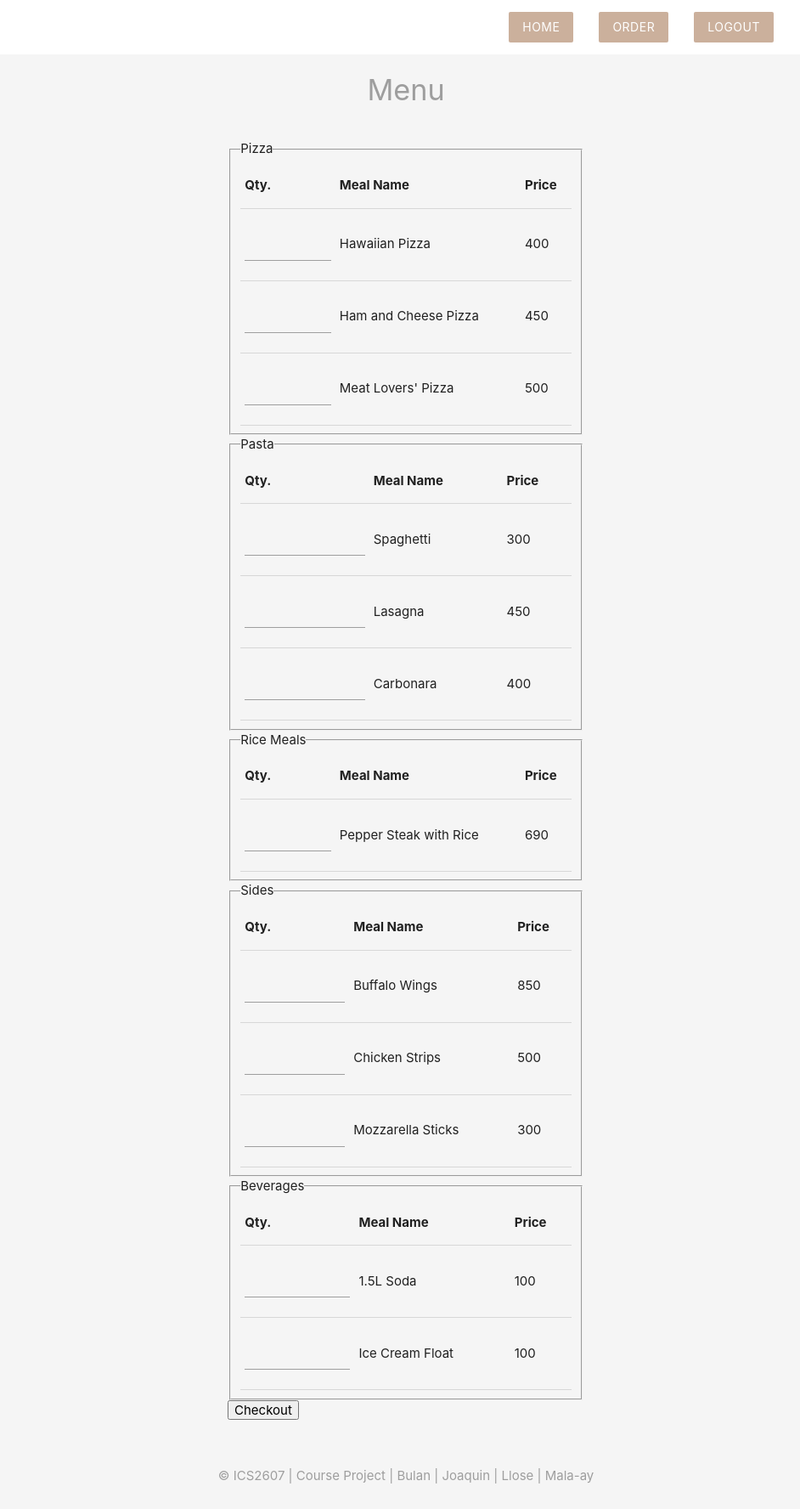
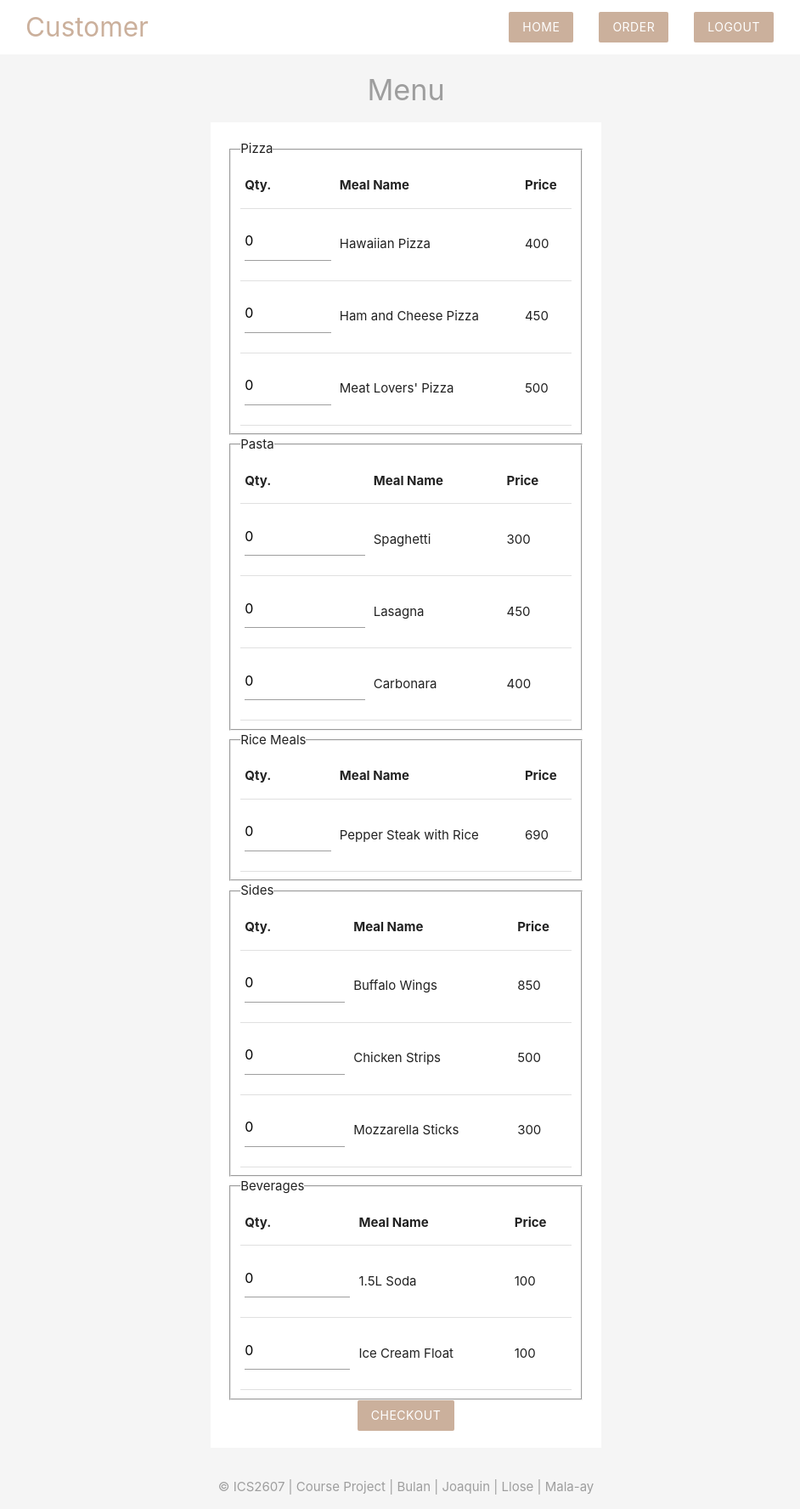
Before and after one commit to charlesJoaquin/food-delivery-system, a PHP site: page /food-delivery-system/customer/order.php in a window 1280 px wide. Shown: the whole page at 85% size, without its empty margins (162-1104 px from the left). Before the commit the page ends 1746 px from the top, so only its background shows below. Run offline with PHP 8.4, Linux system fonts and the light colour scheme; data comes from the database, SQL or seed files in the repository.

Commit message:
Reformat customer name title
Add if else statement in customer's orders to practice proper grammar.

Minor Update.

 * Add default value for number inputs.

 * Update customer header.

 * Update customer order button and form to match with employee.

```diff
--- a/customer/Temps/header.php
+++ b/customer/Temps/header.php
@@ -21,6 +21,7 @@
     <body class="grey lighten-4">
         <nav class="white z-depth-0">
             <div class="container">
+                <a href="index.php" class="brand-logo brand-text">Customer</a>
                 <ul id="nav-mobile" class="right hide-on-small-and-down">
                     <li><a href="index.php" class="btn brand z-depth-0">Home</a></li>
                     <li><a href="order.php" class="btn brand z-depth-0">Order</a></li>
--- a/customer/order.php
+++ b/customer/order.php
@@ -9,12 +9,12 @@
         ?>
 
         <h4 class="center grey-text">Menu</h4>
-        <form method="post" id="menu" action="checkout.php">
+        <form class="white" method="post" id="menu" action="checkout.php">
             <fieldset>
                 <legend>Pizza</legend>
                 <table>
                     <tr>
-                    <th>Qty.</th>
+                        <th>Qty.</th>
                         <th>Meal Name</th>
                         <th>Price</th>
                     </tr>
@@ -25,7 +25,7 @@
 
                         while ($row = $result->fetch_assoc())   {
                             echo("<tr id=\"".$row['MENU_ID']."\">");
-                                echo("<td>"."<input type=\"number\" min=\"0\" max=\"25\" name=\"item-".$row['MENU_ID']."\"></td>");
+                                echo("<td>"."<input type=\"number\" value=\"0\" min=\"0\" max=\"25\" name=\"item-".$row['MENU_ID']."\"></td>");
                                 echo("<td>".$row['MENU_NAME']."</td>");
                                 echo("<td>".$row['MENU_PRICE']."</td>");
                             echo("</tr>");
@@ -49,7 +49,7 @@
 
                         while ($row = $result->fetch_assoc())   {
                             echo("<tr id=\"".$row['MENU_ID']."\">");
-                                echo("<td>"."<input type=\"number\" min=\"0\" max=\"25\" name=\"item-".$row['MENU_ID']."\"></td>");
+                                echo("<td>"."<input type=\"number\" value=\"0\" min=\"0\" max=\"25\" name=\"item-".$row['MENU_ID']."\"></td>");
                                 echo("<td>".$row['MENU_NAME']."</td>");
                                 echo("<td>".$row['MENU_PRICE']."</td>");
                             echo("</tr>");
@@ -62,7 +62,7 @@
                 <legend>Rice Meals</legend>
                 <table>
                     <tr>
-                    <th>Qty.</th>
+                        <th>Qty.</th>
                         <th>Meal Name</th>
                         <th>Price</th>
                     </tr>
@@ -73,7 +73,7 @@
 
                         while ($row = $result->fetch_assoc())   {
                             echo("<tr id=\"".$row['MENU_ID']."\">");
-                                echo("<td>"."<input type=\"number\" min=\"0\" max=\"25\" name=\"item-".$row['MENU_ID']."\"></td>");
+                                echo("<td>"."<input type=\"number\" value=\"0\" min=\"0\" max=\"25\" name=\"item-".$row['MENU_ID']."\"></td>");
                                 echo("<td>".$row['MENU_NAME']."</td>");
                                 echo("<td>".$row['MENU_PRICE']."</td>");
                             echo("</tr>");
@@ -97,7 +97,7 @@
 
                         while ($row = $result->fetch_assoc())   {
                             echo("<tr id=\"".$row['MENU_ID']."\">");
-                                echo("<td>"."<input type=\"number\" min=\"0\" max=\"25\" name=\"item-".$row['MENU_ID']."\"></td>");
+                                echo("<td>"."<input type=\"number\" value=\"0\" min=\"0\" max=\"25\" name=\"item-".$row['MENU_ID']."\"></td>");
                                 echo("<td>".$row['MENU_NAME']."</td>");
                                 echo("<td>".$row['MENU_PRICE']."</td>");
                             echo("</tr>");
@@ -121,7 +121,7 @@
 
                         while ($row = $result->fetch_assoc())   {
                             echo("<tr id=\"".$row['MENU_ID']."\">");
-                                echo("<td>"."<input type=\"number\" min=\"0\" max=\"25\" name=\"item-".$row['MENU_ID']."\"></td>");
+                                echo("<td>"."<input type=\"number\" value=\"0\" min=\"0\" max=\"25\" name=\"item-".$row['MENU_ID']."\"></td>");
                                 echo("<td>".$row['MENU_NAME']."</td>");
                                 echo("<td>".$row['MENU_PRICE']."</td>");
                             echo("</tr>");
@@ -129,7 +129,10 @@
                     ?>
                 </table>
             </fieldset>
-            <input type="submit" value="Checkout" name="order">
+
+            <div class="center">
+                <input type="submit" value="Checkout" name="order" class="btn brand z-depth-0">
+            </div>
         </form>
     <?php include 'Temps/footer.php'; ?>
 </html>
--- a/employee/add.php
+++ b/employee/add.php
@@ -111,7 +111,7 @@
 
                         while ($row = $result->fetch_assoc())   {
                             echo("<tr id=\"".$row['MENU_ID']."\">");
-                                echo("<td>"."<input type=\"number\" min=\"0\" max=\"25\" name=\"item-".$row['MENU_ID']."\"></td>");
+                                echo("<td>"."<input type=\"number\" value=\"0\" min=\"0\" max=\"25\" name=\"item-".$row['MENU_ID']."\"></td>");
                                 echo("<td>".$row['MENU_NAME']."</td>");
                                 echo("<td>".$row['MENU_PRICE']."</td>");
                             echo("</tr>");
```
Also changed, not shown: customer/index.php (+14 -1 lines).
